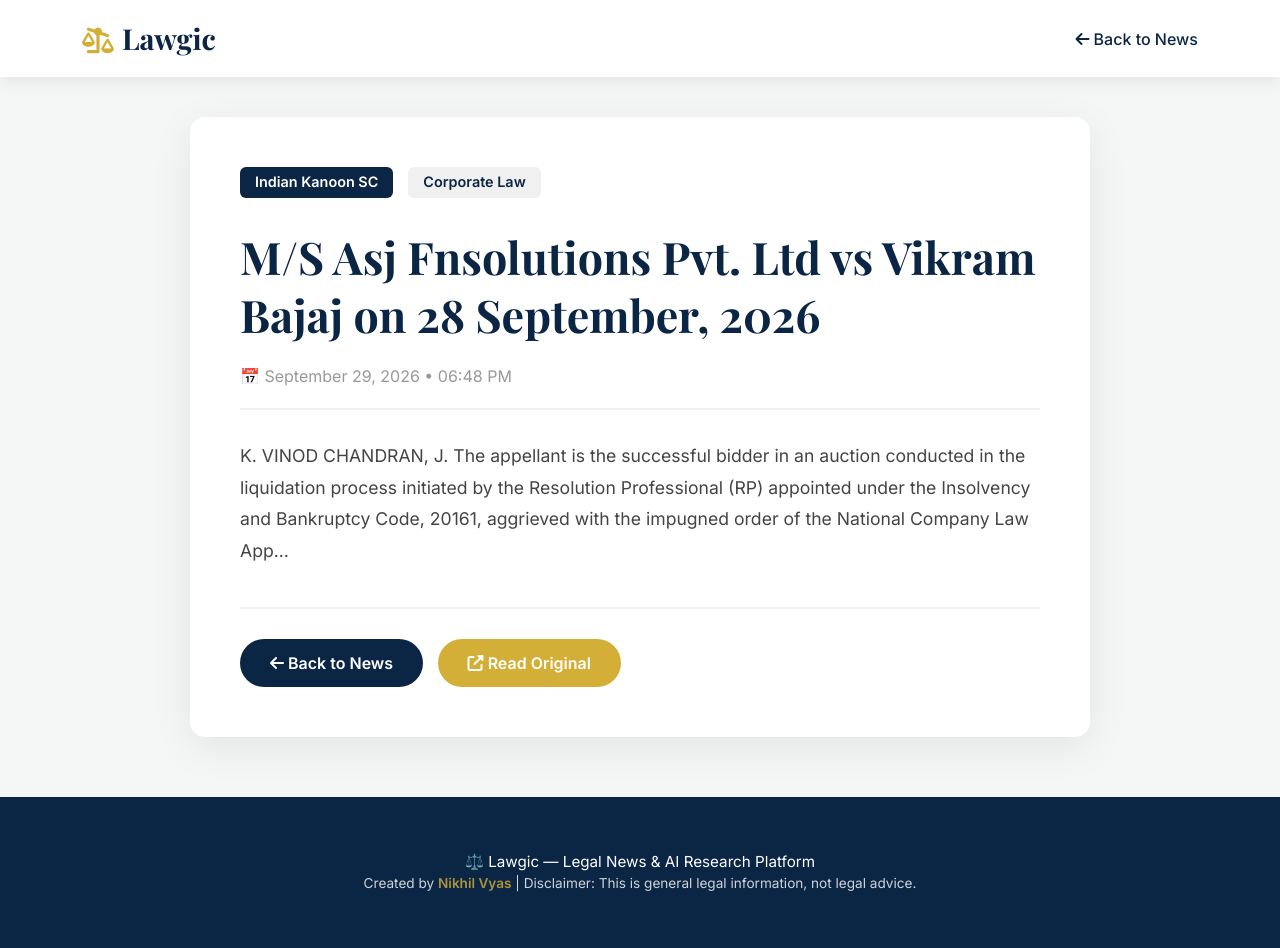
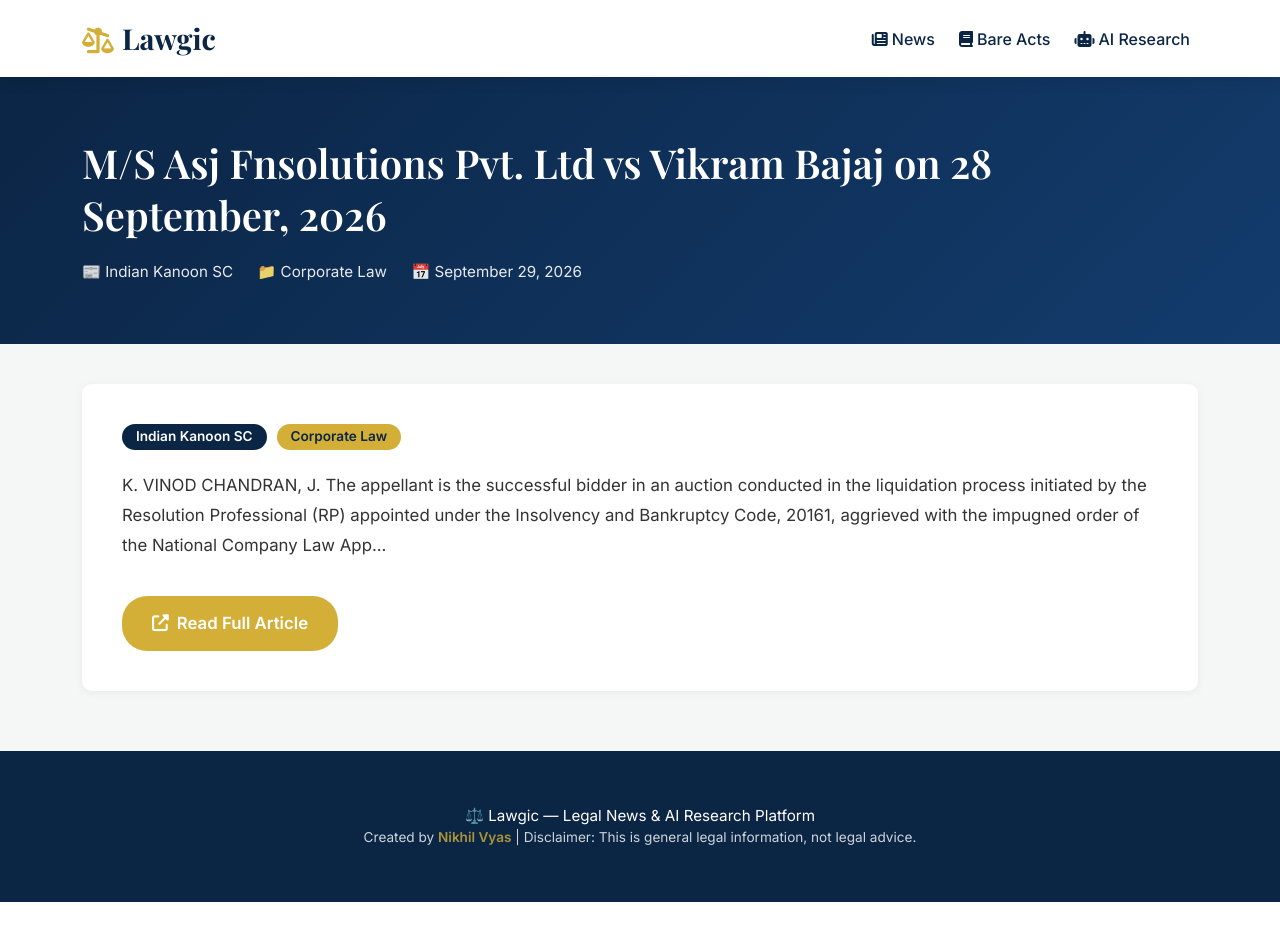
Before and after one commit to vyasbilawas-ctrl/Lawgic, a Flask app: page /article/72 in a window 1280 px wide. After the commit the page ends 902 px from the top, so only its background shows below. Run offline with Flask 3, Linux system fonts and the light colour scheme.

Commit message:
Fix: Restore article.html template with full content

```diff
--- a/templates/article.html
+++ b/templates/article.html
@@ -49,31 +49,65 @@
         .navbar .nav-link {
             color: var(--primary-color) !important;
             font-weight: 500;
+            margin: 0 8px;
+            transition: color 0.3s ease;
         }
 
         .navbar .nav-link:hover {
             color: var(--accent-color) !important;
         }
 
-        .article-container {
-            background: white;
-            border-radius: 15px;
-            box-shadow: 0 10px 40px rgba(0,0,0,0.08);
-            padding: 50px;
-            margin: 40px auto;
-            max-width: 900px;
+        /* Article Container */
+        .article-header {
+            background: linear-gradient(135deg, var(--primary-color) 0%, #133c6d 100%);
+            color: white;
+            padding: 60px 0;
+            margin-bottom: 40px;
+        }
+
+        .article-header h1 {
+            font-size: 2.5rem;
+            margin-bottom: 20px;
+            line-height: 1.3;
         }
 
         .article-meta {
+            font-size: 0.95rem;
+            opacity: 0.9;
+        }
+
+        .article-meta span {
+            margin-right: 20px;
+        }
+
+        .article-content {
+            background: white;
+            padding: 40px;
+            border-radius: 10px;
+            box-shadow: 0 2px 10px rgba(0,0,0,0.05);
+            margin-bottom: 40px;
+            line-height: 1.8;
+            font-size: 1.05rem;
+        }
+
+        .article-content img {
+            max-width: 100%;
+            height: auto;
+            margin: 20px 0;
+            border-radius: 8px;
+        }
+
+        .article-badges {
+            margin-bottom: 20px;
             display: flex;
-            gap: 15px;
-            margin-bottom: 30px;
+            gap: 10px;
             flex-wrap: wrap;
         }
 
         .badge {
-            font-size: 0.9rem;
-            padding: 8px 15px;
+            padding: 6px 14px;
+            border-radius: 20px;
+            font-size: 0.85rem;
             font-weight: 600;
         }
 
@@ -83,76 +117,26 @@
         }
 
         .badge-category {
-            background-color: #f0f0f0;
+            background-color: var(--accent-color);
             color: var(--primary-color);
         }
 
-        .article-container h1 {
-            color: var(--primary-color);
-            font-size: 2.8rem;
-            margin: 30px 0 20px;
-            line-height: 1.3;
-            font-weight: 700;
+        .read-more {
+            display: inline-block;
+            margin-top: 20px;
+            padding: 12px 30px;
+            background-color: var(--accent-color);
+            color: white;
+            text-decoration: none;
+            border-radius: 25px;
+            font-weight: 600;
+            transition: 0.3s;
         }
 
-        .article-date {
-            color: #999;
-            font-size: 1rem;
-            margin-bottom: 30px;
-            border-bottom: 2px solid #f0f0f0;
-            padding-bottom: 20px;
-        }
-
-        .article-content {
-            font-size: 1.1rem;
-            line-height: 1.8;
-            color: #444;
-            margin: 30px 0;
-        }
-
-        .article-content p {
-            margin-bottom: 20px;
-        }
-
-        .source-link {
-            margin-top: 40px;
-            padding-top: 30px;
-            border-top: 2px solid #f0f0f0;
-        }
-
-        .btn-back {
+        .read-more:hover {
             background-color: var(--primary-color);
             color: white;
-            padding: 12px 30px;
-            border-radius: 25px;
             text-decoration: none;
-            font-weight: 600;
-            display: inline-block;
-            transition: all 0.3s ease;
-        }
-
-        .btn-back:hover {
-            background-color: var(--accent-color);
-            color: white;
-            transform: translateY(-2px);
-        }
-
-        .btn-source {
-            background-color: var(--accent-color);
-            color: white;
-            padding: 12px 30px;
-            border-radius: 25px;
-            text-decoration: none;
-            font-weight: 600;
-            display: inline-block;
-            transition: all 0.3s ease;
-            margin-left: 10px;
-        }
-
-        .btn-source:hover {
-            background-color: #b5952f;
-            color: white;
-            transform: translateY(-2px);
         }
 
         footer {
@@ -188,41 +172,52 @@
         </button>
         <div class="collapse navbar-collapse" id="navbarNav">
             <div class="ms-auto d-flex align-items-center gap-2">
-                <a href="/" class="nav-link"><i class="fas fa-arrow-left me-1"></i>Back to News</a>
+                <a href="/" class="nav-link"><i class="fas fa-newspaper me-1"></i>News</a>
+                <a href="/bare-acts" class="nav-link"><i class="fas fa-book me-1"></i>Bare Acts</a>
+                <a href="/ai-search" class="nav-link"><i class="fas fa-robot me-1"></i>AI Research</a>
             </div>
         </div>
     </div>
 </nav>
 
-<!-- Article -->
+<!-- Article Header -->
+<div class="article-header">
+    <div class="container">
+        <h1>{{ article.title }}</h1>
+        <div class="article-meta">
+            <span>📰 {{ article.source }}</span>
+            {% if article.category %}
+            <span>📁 {{ article.category }}</span>
+            {% endif %}
+            {% if article.published_date %}
+            <span>📅 {{ article.published_date.strftime('%B %d, %Y') }}</span>
+            {% endif %}
+        </div>
+    </div>
+</div>
+
+<!-- Article Content -->
 <div class="container">
-    <article class="article-container">
-        <div class="article-meta">
+    <div class="article-content">
+        {% if article.image_url %}
+        <img src="{{ article.image_url }}" alt="{{ article.title }}">
+        {% endif %}
+
+        <div class="article-badges">
             <span class="badge badge-source">{{ article.source }}</span>
             {% if article.category %}
             <span class="badge badge-category">{{ article.category }}</span>
             {% endif %}
         </div>
 
-        <h1>{{ article.title }}</h1>
+        <p>{{ article.summary|safe }}</p>
 
-        <div class="article-date">
-            {% if article.published_date %}
-                📅 {{ article.published_date.strftime('%B %d, %Y • %I:%M %p') }}
-            {% endif %}
-        </div>
-
-        <div class="article-content">
-            {{ article.summary|safe }}
-        </div>
-
-        <div class="source-link">
-            <a href="/" class="btn-back"><i class="fas fa-arrow-left"></i> Back to News</a>
-            {% if article.link %}
-            <a href="{{ article.link }}" target="_blank" rel="noopener noreferrer" class="btn-source"><i class="fas fa-external-link-alt"></i> Read Original</a>
-            {% endif %}
-        </div>
-    </article>
+        {% if article.link %}
+        <a href="{{ article.link }}" target="_blank" class="read-more">
+            <i class="fas fa-external-link-alt me-2"></i>Read Full Article
+        </a>
+        {% endif %}
+    </div>
 </div>
 
 <!-- Footer -->
```
